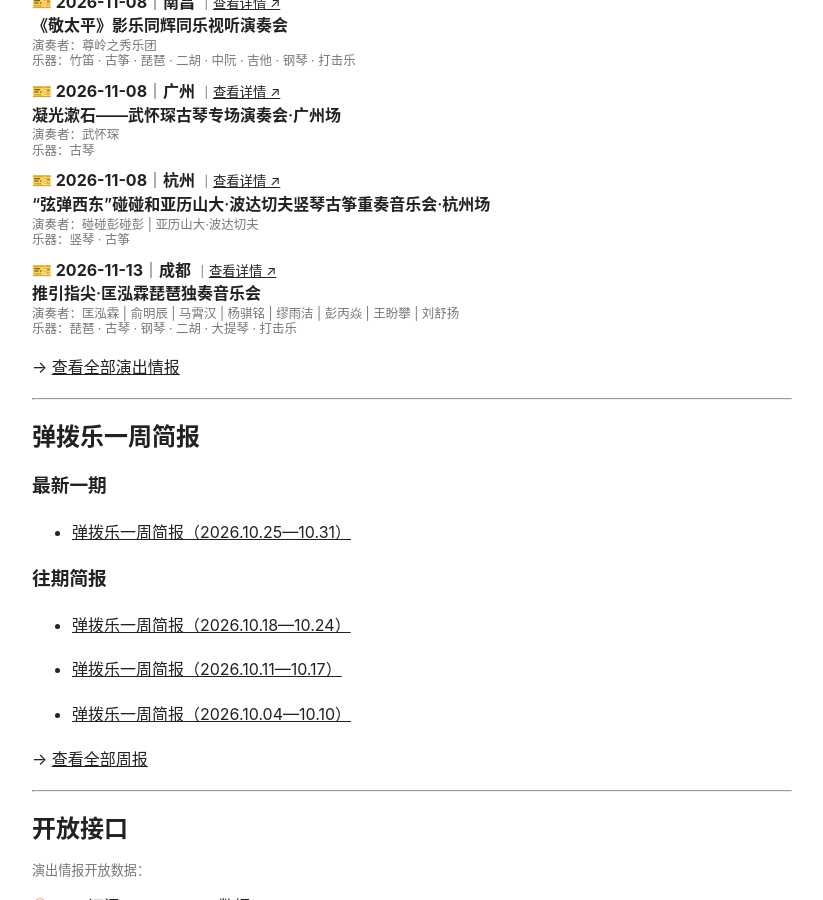
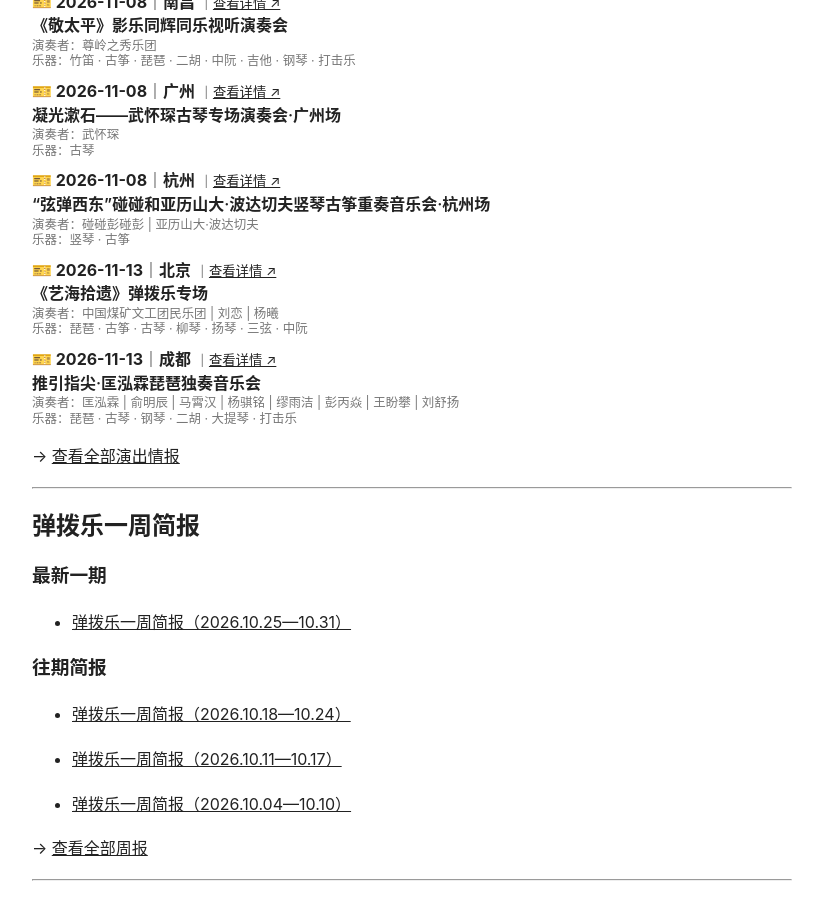
Before and after one commit to KeenKwok/boxianji, a Jekyll site: the page built from index.md, in a window 1280 px wide and 900 px high, scrolled down 1276 px. Shown: the whole window, without its empty margins (228-1051 px from the left). Built offline with Jekyll 4.4.1, drawn with Linux system fonts in a browser that asks for light colours.

Commit message:
更新 attention.yml

```diff
--- a/_data/attention.yml
+++ b/_data/attention.yml
@@ -1,3 +1,21 @@
+- id: "20261113-beijing-yihaishiyi-plucked-strings"
+  date: "2026-11-13"
+  city: "北京"
+  title: "《艺海拾遗》弹拨乐专场"
+  performers:
+    - "中国煤矿文工团民乐团"
+    - "刘恋"
+    - "杨曦"
+  instruments:
+    - "琵琶"
+    - "古筝"
+    - "古琴"
+    - "柳琴"
+    - "扬琴"
+    - "三弦"
+    - "中阮"
+  link: "https://mp.weixin.qq.com/s/crcJ3AAAXSJU_ILfCJ-WNg"
+
 - id: "20261113-chengdu-tuiyinzhijian-kuanghonglin-pipa"
   date: "2026-11-13"
   city: "成都"
```
